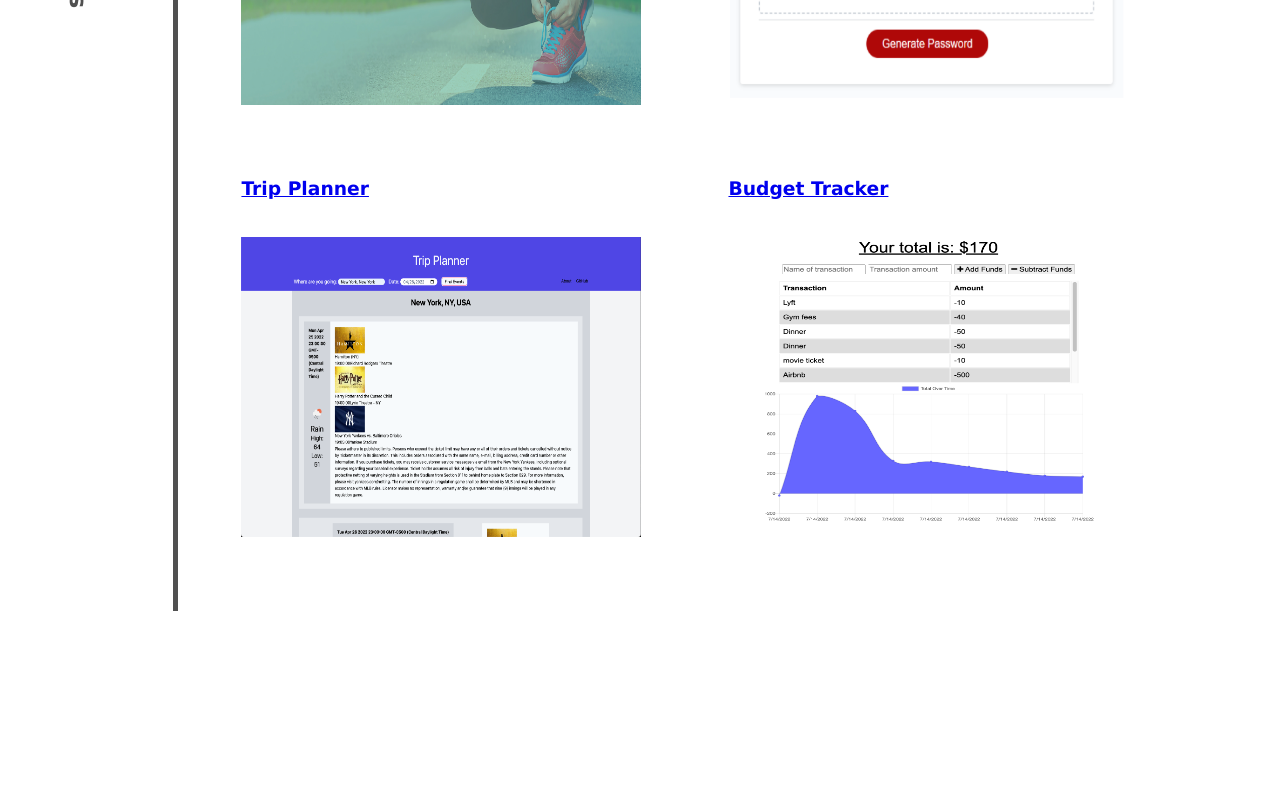
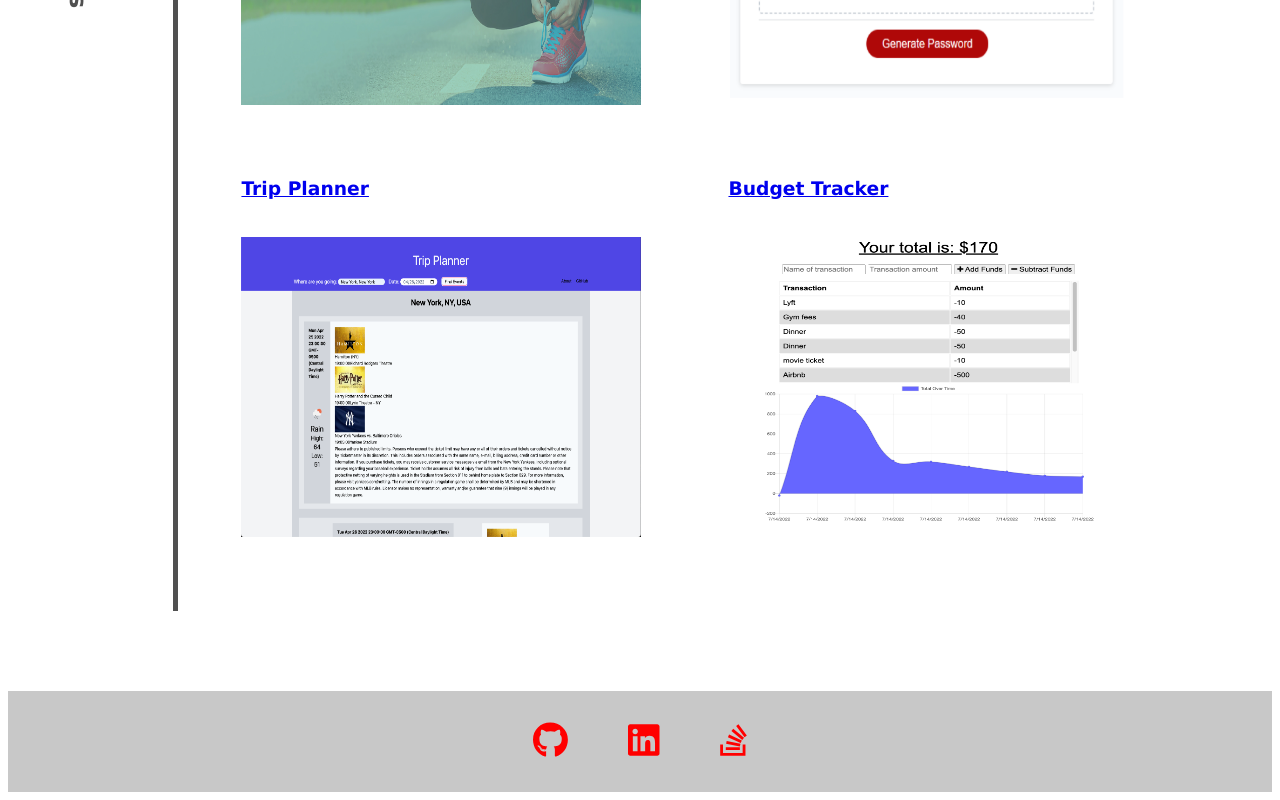
Before and after one commit to vuelee0/vue-portfolio-with-react, a React (Create React App) app: page / in a window 1280 px wide. Shown: the part 1516-2316 px from the top of the page. Before the commit the page ends 2215 px from the top, so only its background shows below. Built offline with nearby package versions, Linux system fonts and the light colour scheme.

Commit message:
add footer, social media icons

```diff
--- a/package.json
+++ b/package.json
@@ -3,6 +3,9 @@
   "version": "0.1.0",
   "private": true,
   "dependencies": {
+    "@fortawesome/fontawesome-svg-core": "^6.1.1",
+    "@fortawesome/free-brands-svg-icons": "^6.1.1",
+    "@fortawesome/react-fontawesome": "^0.2.0",
     "@testing-library/jest-dom": "^5.16.4",
     "@testing-library/react": "^13.3.0",
     "@testing-library/user-event": "^13.5.0",
--- a/src/App.js
+++ b/src/App.js
@@ -3,6 +3,7 @@ import './App.css';
 import About from './components/About';
 import Header from './components/Header';
 import Project from './components/Project'
+import Footer from './components/Footer'
 
 function App() {
     return (
@@ -14,6 +15,7 @@ function App() {
                 <About></About>
                 <Project></Project>
             </main>
+            <Footer></Footer>
         </div>
     )
 }
--- /dev/null
+++ b/src/components/Footer/index.js
@@ -0,0 +1,22 @@
+import React from 'react';
+import { FontAwesomeIcon } from '@fortawesome/react-fontawesome';
+import { faGithub, faLinkedin, faStackOverflow } from '@fortawesome/free-brands-svg-icons';
+
+function Footer() {
+
+    return (
+        <footer>
+            <div>
+                <a href="https://github.com/vuelee0"><FontAwesomeIcon icon={faGithub} /></a>
+            </div>
+            <div>
+                <a href="www.linkedin.com/in/vue-lee-6193242b"><FontAwesomeIcon icon={faLinkedin} /></a>
+            </div>
+            <div>
+            <a href="https://stackoverflow.com/users/18237109/vlee"><FontAwesomeIcon icon={faStackOverflow} /></a>
+            </div>
+        </footer>
+    )
+}
+
+export default Footer;
--- a/src/index.css
+++ b/src/index.css
@@ -90,6 +90,23 @@ header nav a {
 }
 /* apply styles to Contact Section ends */
 
+/* apply styles to Footer Section Starts */
+footer {
+    display: flex;
+    justify-content: center;
+    background-color: rgb(200, 200, 200);
+}
+
+footer div {
+    margin: 30px;
+    font-size: 36px;
+}
+
+footer div a {
+    color: red;
+}
+/* apply styles to Footer Section ends */
+
 /* apply to mobile device screens under 980px */
 @media screen and (max-width: 980px) {
     header {
```
Also changed, not shown: 1 other file (tests, documents, lock files or other folders).
